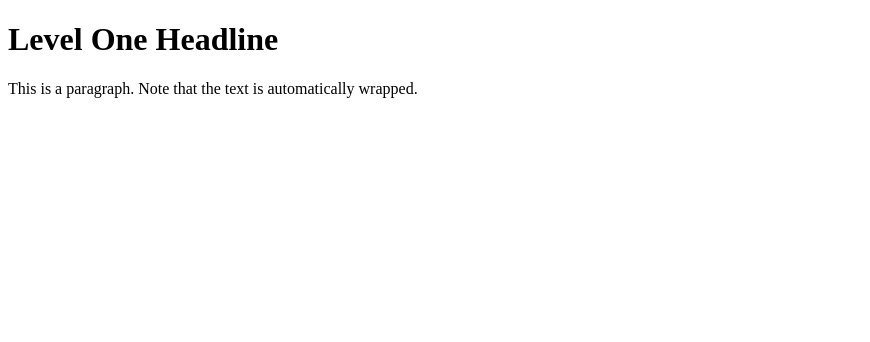
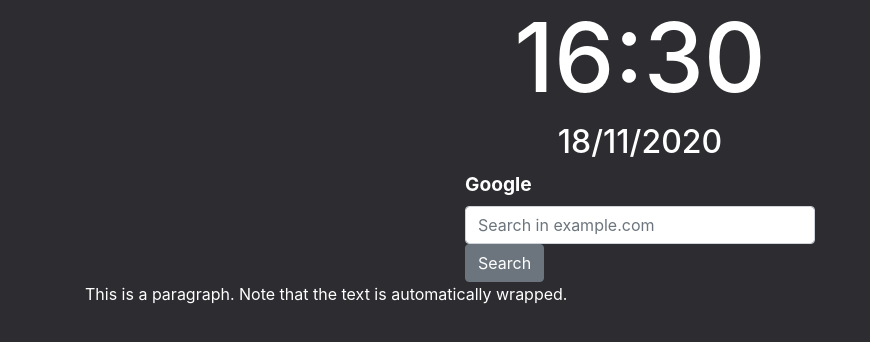
Before and after one commit to SKWyrtz/PersonalHomepage, a plain HTML site: page index.html in a window 1280 px wide. Shown: the whole page, without its empty margins (0-870 px from the left). Drawn offline with nearby package versions, Linux system fonts and the light colour scheme; no server answers.

Commit message:
Introduced time and date display

```diff
--- /dev/null
+++ b/css/main.css
@@ -0,0 +1,16 @@
+body, .container{
+    background-color: #2c2c31;
+}
+
+p, h1, h2, h3, label {
+    color: white;
+}
+
+h1{
+    font-size: 6rem;
+}
+
+#googleLabel {
+    font-weight: bold;
+    font-size: 1.2rem;
+}
--- a/index.html
+++ b/index.html
@@ -1,15 +1,56 @@
 <!DOCTYPE HTML>
-<html lang = "en">
+<html lang="en">
+
 <head>
-  <title>basic.html</title>
-  <meta charset = "UTF-8" />
+  <meta charset="UTF-8" />
+  <meta name="viewport" content="width=device-width, initial-scale=1, shrink-to-fit=no">
+
+  <!--CSS including Bootstrap-->
+  <link rel="stylesheet" href="https://cdn.jsdelivr.net/npm/bootstrap@4.5.3/dist/css/bootstrap.min.css"
+    integrity="sha384-TX8t27EcRE3e/ihU7zmQxVncDAy5uIKz4rEkgIXeMed4M0jlfIDPvg6uqKI2xXr2" crossorigin="anonymous">
+  <link rel="stylesheet" href="css/main.css">
+
+  <title>Homepage</title>
+
 </head>
+
 <body>
-  <h1>Level One Headline</h1>
-  <p class="csgo">
-    This is a paragraph.
-    Note that the text is automatically wrapped.
-  </p>
+  <div class="container">
+    <div class="row justify-content-md-center">
+        <h1 id="time">TIME</h1>
+    </div>
+    <div class="row justify-content-md-center">
+      <h2 id="date">DATE</h2>
+    </div>
+
+    <div class="row justify-content-md-center">
+      <div class="col col-lg-4">
+      <form action="https://www.google.com/search" class="searchform" method="get" name="searchform" target="_blank">
+        <!--<input name="sitesearch" type="hidden" value="example.com"> -->
+        <div class="form-group-lg ">
+          <label id="googleLabel" for="googleInput">Google</label>
+          <input id="googleInput" class="form-control" autocomplete="on" class="form-control search" name="q"
+            placeholder="Search in example.com" required="required" type="text">
+        </div>
+        <button class="btn btn-secondary" type="submit">Search</button>
+      </form>
+    </div>
+    </div>
+
+    <p class="csgo">
+      This is a paragraph.
+      Note that the text is automatically wrapped.
+    </p>
+
+  </div>
+
+  <script src="https://code.jquery.com/jquery-3.5.1.slim.min.js"
+    integrity="sha384-DfXdz2htPH0lsSSs5nCTpuj/zy4C+OGpamoFVy38MVBnE+IbbVYUew+OrCXaRkfj"
+    crossorigin="anonymous"></script>
+  <script src="https://cdn.jsdelivr.net/npm/bootstrap@4.5.3/dist/js/bootstrap.bundle.min.js"
+    integrity="sha384-ho+j7jyWK8fNQe+A12Hb8AhRq26LrZ/JpcUGGOn+Y7RsweNrtN/tE3MoK7ZeZDyx"
+    crossorigin="anonymous"></script>
   <script type="text/javascript" src=".\js\main.js"></script>
 </body>
+
 </html>
--- a/js/main.js
+++ b/js/main.js
@@ -1,16 +1,30 @@
 let csgo1 = document.querySelector(".csgo")
+let time = document.querySelector("#time")
+let date = document.querySelector("#date")
 
 let result
 
-test()
+fetchCSGO()
+setTime()
 
 
-async function test(){
+function setTime(){
+  let today = new Date
+  console.log(today)
+
+  let currentTime = today.getHours() + ":" + today.getMinutes()
+  let currentDate = today.getDate() + "/" + (today.getMonth() + 1) + "/" + today.getFullYear()
+  time.innerHTML = currentTime
+  date.innerHTML = currentDate
+}
+
+async function fetchCSGO(){
     await fetch('https://www.reddit.com/r/GlobalOffensive/top.json?limit=10')
   .then(response => response.json())
   .then(data => result = data);
-  console.table(result)
+  console.table(result.data.children[0].data)
   csgo1.innerHTML = result.data.children[0].data.title
+
   //console.table(data.data.children[0].data.title)
 /*
   axios.get('https://www.reddit.com/r/GlobalOffensive/top.json?limit=10').then(response => {
```
